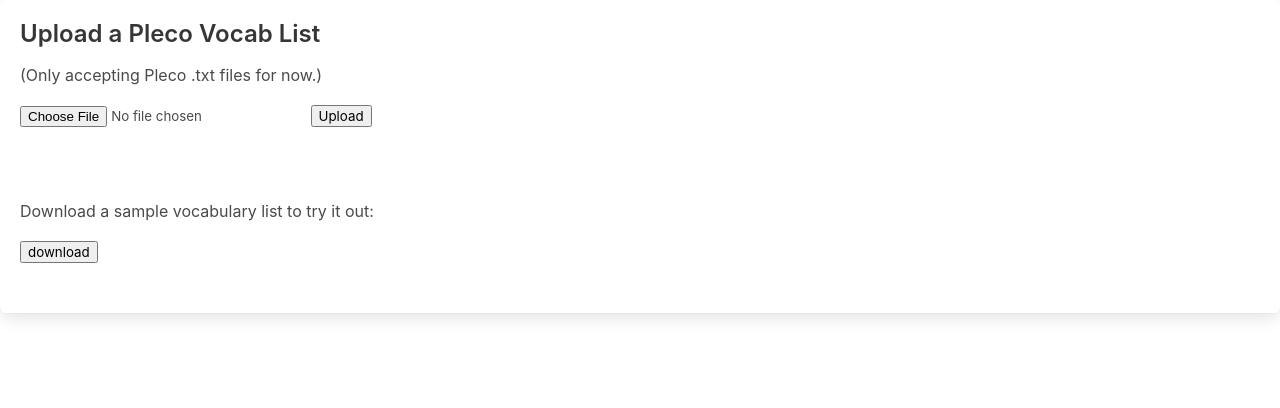
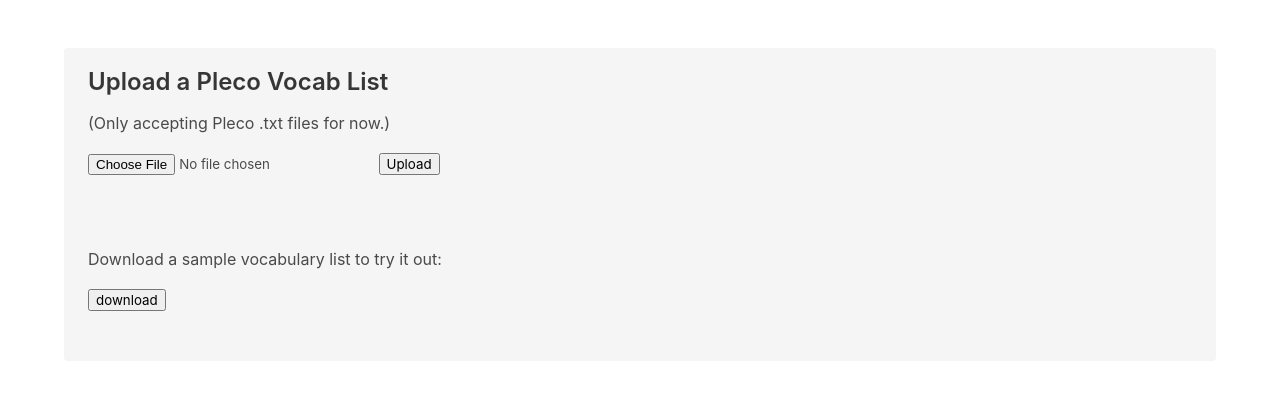
Before and after one commit to coryfitz/Character-Isolator, a Django app: page /converter/file_upload in a window 1280 px wide. Shown: the part 52-460 px from the top of the page. Run offline with Django 3.2, Linux system fonts and the light colour scheme.

Commit message:
Improved Style Consistency

```diff
--- a/mysite/converter/templates/converter/about.html
+++ b/mysite/converter/templates/converter/about.html
@@ -2,6 +2,7 @@
 
 {% block content %}
 <div class="box">
+    <div class="notification">
         <div class="content">
             <h4>What is this?</h4>
             <br>
@@ -50,4 +51,5 @@
             </p>
         </div>
     </div>
+</div>
 {% endblock content %}
--- a/mysite/converter/templates/converter/file_upload.html
+++ b/mysite/converter/templates/converter/file_upload.html
@@ -1,7 +1,11 @@
 {% extends "converter/base.html" %}
 
 {% block content %}
-<div class="box">
+<section class="section">
+    <div class="container">
+        <div class="columns">
+            <div class="column">
+                <div class="notification">
                     <div class="content">
                         <h3>Upload a Pleco Vocab List</h3>
                         <p>(Only accepting Pleco .txt files for now.)</p>
@@ -18,4 +22,8 @@
                         </a>
                     </div>
                 </div>
+            </div>
+        </div>
+    </div>
+</section>
 {% endblock content %}
```
Also changed, not shown: mysite/converter/templates/converter/file_download.html (+9 -1 lines). Lines whose indentation alone changed are shown as unchanged.
